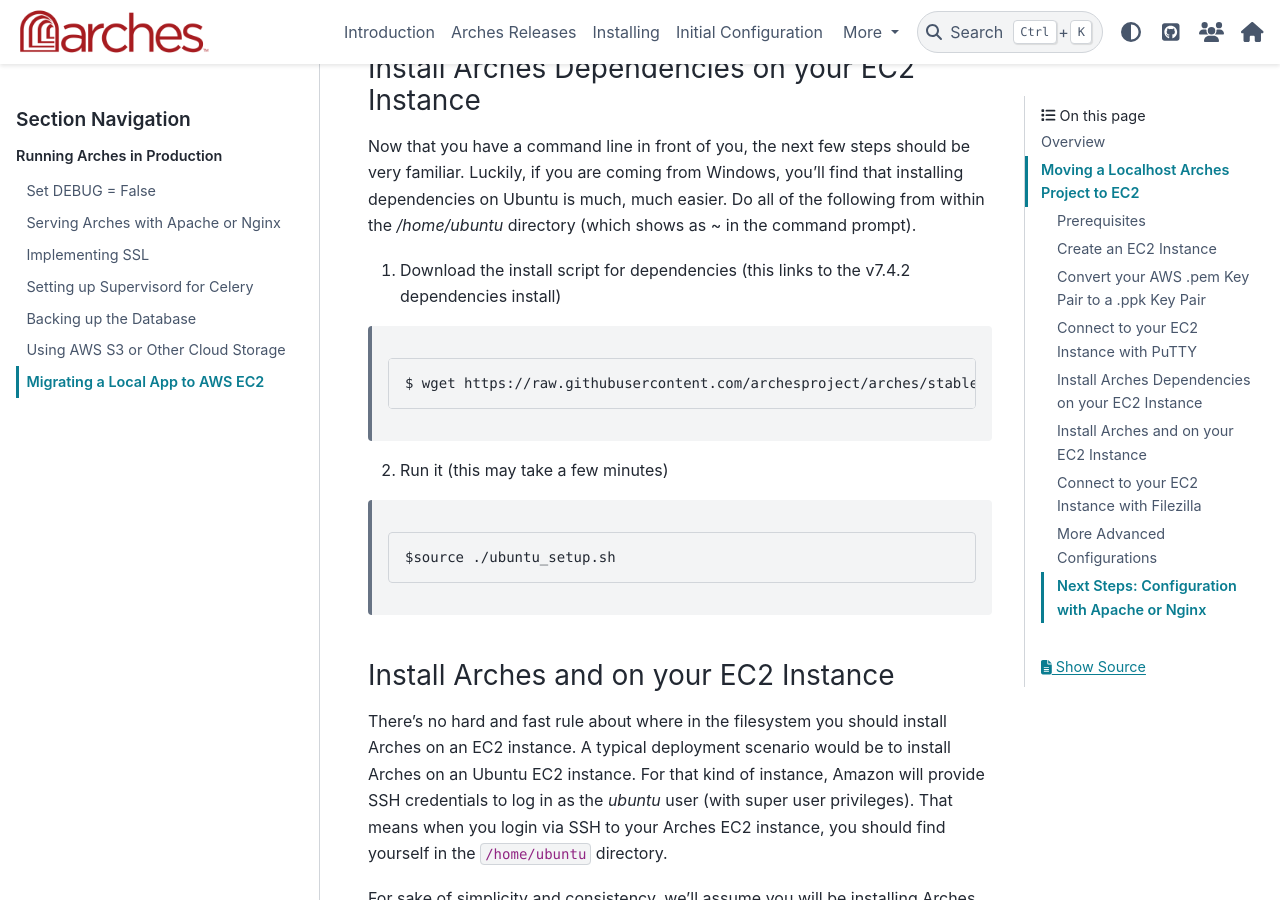
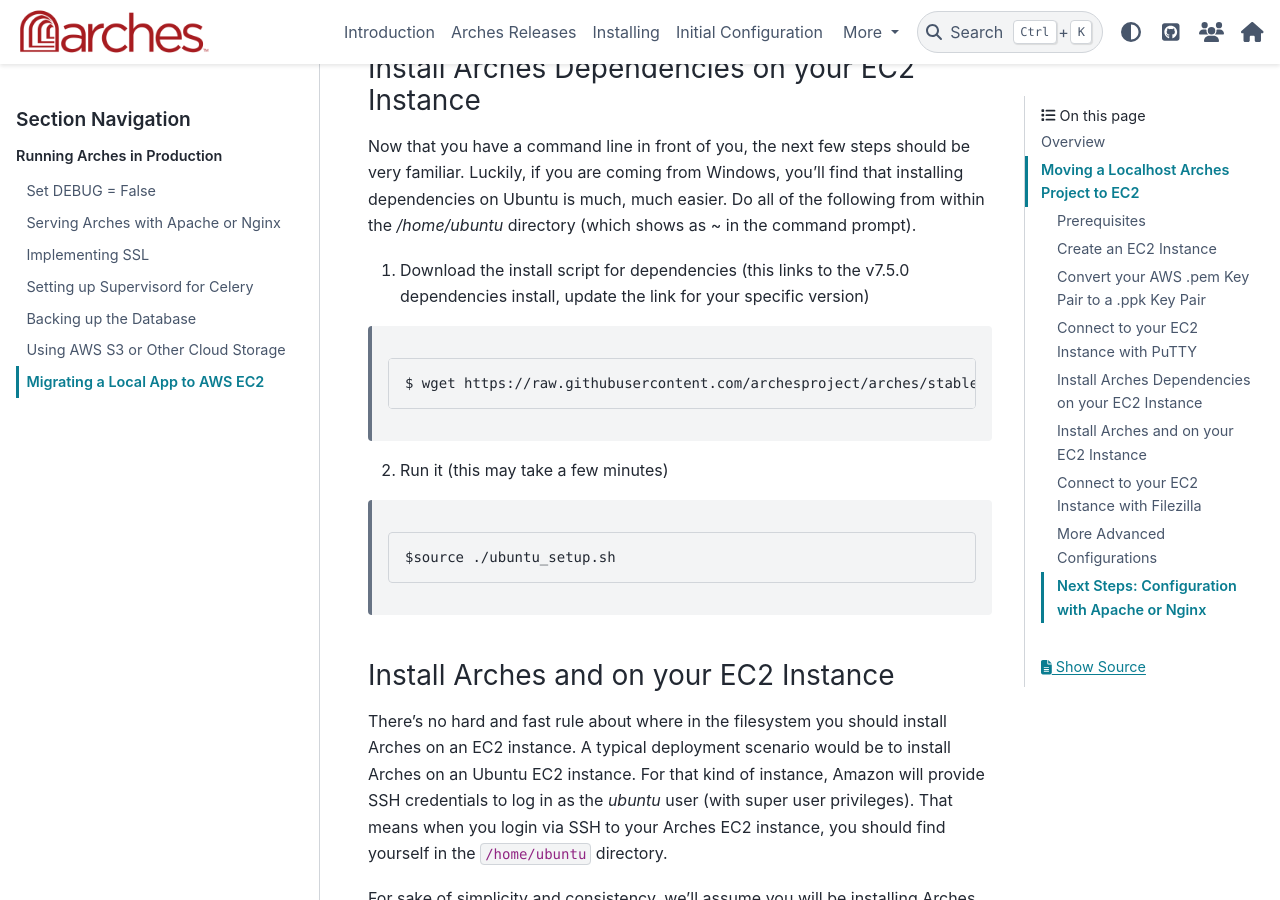
Before and after one commit to archesproject/arches-docs, a Sphinx documentation site: the page built from docs/deployment/migrating-a-local-app-to-aws-ec2.rst, in a window 1280 px wide and 900 px high, scrolled down 8628 px. Built offline with Sphinx 7.4.7 and the PyData theme 0.15.4, drawn with Linux system fonts in a browser that asks for light colours.

Commit message:
Updated installation script links

```diff
--- a/docs/deployment/migrating-a-local-app-to-aws-ec2.rst
+++ b/docs/deployment/migrating-a-local-app-to-aws-ec2.rst
@@ -170,11 +170,11 @@
 
 Now that you have a command line in front of you, the next few steps should be very familiar. Luckily, if you are coming from Windows, you'll find that installing dependencies on Ubuntu is much, much easier. Do all of the following from within the `/home/ubuntu` directory (which shows as ~ in the command prompt).
 
-1. Download the install script for dependencies (this links to the v7.4.2 dependencies install)
+1. Download the install script for dependencies (this links to the v7.5.0 dependencies install, update the link for your specific version)
 
   .. code-block::
 
-    $ wget https://raw.githubusercontent.com/archesproject/arches/stable/7.4.2/arches/install/ubuntu_setup.sh
+    $ wget https://raw.githubusercontent.com/archesproject/arches/stable/7.5.0/arches/install/ubuntu_setup.sh
 
 2. Run it (this may take a few minutes)
 
--- a/docs/installing/requirements-and-dependencies.rst
+++ b/docs/installing/requirements-and-dependencies.rst
@@ -49,11 +49,11 @@
 Scripted Dependency Installation
 --------------------------------
 
-For Ubuntu we maintain an `ubuntu_setup.sh <https://raw.githubusercontent.com/archesproject/arches/stable/7.4.0/arches/install/ubuntu_setup.sh>`_ script to install dependencies. It works for 18.04 and 20.04, and preliminary testing shows it to be compatible with 22.04 as well.
+For Ubuntu we maintain an `ubuntu_setup.sh <https://raw.githubusercontent.com/archesproject/arches/stable/7.5.0/arches/install/ubuntu_setup.sh>`_ script to install dependencies. It works for 18.04 and 20.04, and preliminary testing shows it to be compatible with 22.04 as well.
 
 .. code-block:: bash
 
-    wget https://raw.githubusercontent.com/archesproject/arches/stable/7.4.2/arches/install/ubuntu_setup.sh
+    wget https://raw.githubusercontent.com/archesproject/arches/stable/7.5.0/arches/install/ubuntu_setup.sh
     source ./ubuntu_setup.sh
 
 You will be prompted before each dependency is installed, or use ``yes | source ./ubuntu_setup.sh`` to install all components (Postgres/PostGIS, Node/Yarn, and ElasticSearch).
```
